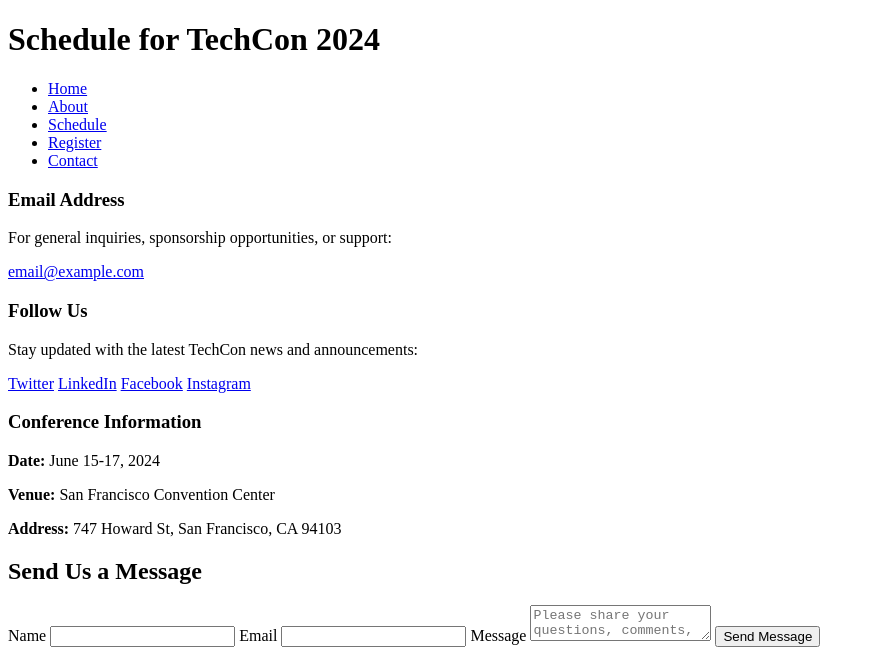
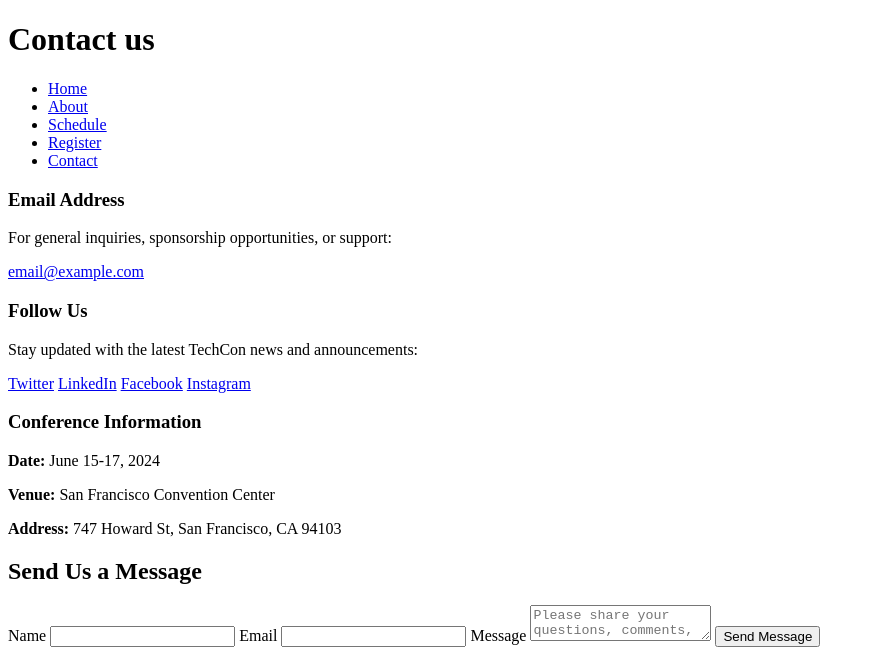
Before and after one commit to AGUENAOU-AYOUB/TechCon_HTML, a plain HTML site: page techcon_website/contact.html in a window 1280 px wide. Shown: the top 664 px of the page, without its empty margins (0-875 px from the left). Drawn offline with Linux system fonts and the light colour scheme.

Commit message:
first commit

```diff
--- a/techcon_website/contact.html
+++ b/techcon_website/contact.html
@@ -7,7 +7,7 @@
 </head>
 <body>
     <header>
-        <h1>Schedule for TechCon 2024</h1>
+        <h1>Contact us</h1>
         <nav>
             <ul>
                 <li><a href="/techcon_website/index.html">Home</a></li>
```
